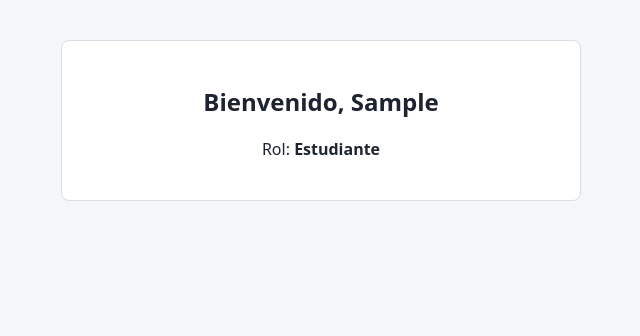
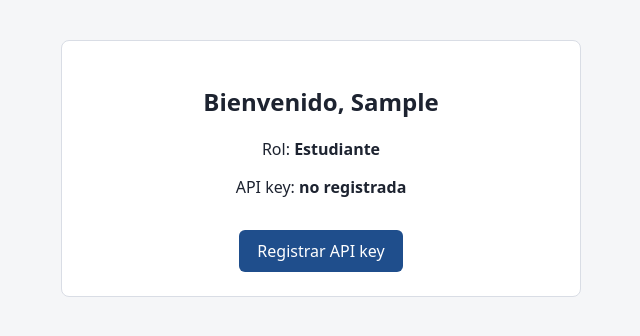
Before and after one commit to susan-cespedes/Agente_IA_revisionDeTrabajosDeGrado, a Django app: page /usuarios/panel/ in a window 1280 px wide. Shown: the part 48-384 px from the top of the page, without its empty margins (319-959 px from the left). Run offline with Django 5.2, Linux system fonts and the light colour scheme; the visitor is signed in with stand-in values (Sample User, id 1); parts of the project's set-up code (start-up, migrations or seed data) failed here and were passed over.

Commit message:
Gestión de usuarios: registro de API key solo en memoria durante la sesión

```diff
--- a/apps/usuarios/services.py
+++ b/apps/usuarios/services.py
@@ -1,9 +1,8 @@
 import re
 
 from django.conf import settings
-
 from .models import Usuario
-
+from django.core.cache import caches
 
 def es_correo_institucional(email):
     """True si el correo pertenece al dominio de la universidad (o a un subdominio)."""
@@ -41,3 +40,45 @@ def obtener_o_crear_usuario(email, nombre="", apellido=""):
         usuario.set_unusable_password()  # nunca entra con contraseña, solo con Google
         usuario.save()
     return usuario
+# --- API key del usuario (solo en memoria, durante la sesión) ---
+
+_keys = caches["api_keys"]
+PREFIJO_KEY_ANTHROPIC = "sk-ant-"
+
+
+def _clave_cache(sesion):
+    """Nombre con el que se guarda la key en la caché: único por sesión."""
+    return f"api_key:{sesion.session_key}"
+
+
+def formato_api_key_valido(api_key):
+    """Revisa que el texto tenga la forma de una API key de Anthropic."""
+    api_key = api_key.strip()
+    return api_key.startswith(PREFIJO_KEY_ANTHROPIC) and len(api_key) > 40 and " " not in api_key
+
+
+def guardar_api_key(sesion, api_key):
+    """Guarda la key en memoria, asociada a la sesión. No toca la base de datos."""
+    api_key = api_key.strip()
+    if not formato_api_key_valido(api_key):
+        raise ValueError("La API key no tiene el formato de una key de Anthropic (debe empezar con sk-ant-).")
+    if sesion.session_key is None:
+        sesion.save()
+    _keys.set(_clave_cache(sesion), api_key)
+
+
+def obtener_api_key(sesion):
+    """Devuelve la key de esta sesión, o None si no hay una o ya venció."""
+    if sesion.session_key is None:
+        return None
+    return _keys.get(_clave_cache(sesion))
+
+
+def tiene_api_key(sesion):
+    return obtener_api_key(sesion) is not None
+
+
+def borrar_api_key(sesion):
+    """Elimina la key de la memoria (se usa al cerrar sesión)."""
+    if sesion.session_key is not None:
+        _keys.delete(_clave_cache(sesion))
--- a/apps/usuarios/urls.py
+++ b/apps/usuarios/urls.py
@@ -10,4 +10,6 @@ urlpatterns = [
     path("google/callback/", views.google_callback, name="google_callback"),
     path("salir/", views.salir, name="salir"),
     path("panel/", views.panel, name="panel"),
+    path("api-key/", views.registrar_api_key, name="api_key"),
+    path("api-key/quitar/", views.quitar_api_key, name="quitar_api_key"),
 ]
--- a/apps/usuarios/views.py
+++ b/apps/usuarios/views.py
@@ -9,6 +9,11 @@ from django.views.decorators.http import require_POST
 
 from .google_oauth import google
 from .services import obtener_o_crear_usuario
+
+from django.views.decorators.debug import sensitive_post_parameters
+
+from .forms import ApiKeyForm
+from .services import borrar_api_key, guardar_api_key, tiene_api_key
 
 
 def ingreso(request):
@@ -56,12 +61,42 @@ def google_callback(request):
 
 @require_POST
 def salir(request):
-    """Cierra la sesión."""
+    """Cierra la sesión y elimina la API key de la memoria."""
+    borrar_api_key(request.session)
     logout(request)
     return redirect("usuarios:ingreso")
 
 
 @login_required
 def panel(request):
-    """Página provisional después del ingreso: muestra quién es y su rol."""
-    return render(request, "usuarios/panel.html")
+    """Página provisional después del ingreso: muestra quién es, su rol y el estado de la API key."""
+    return render(request, "usuarios/panel.html", {
+        "tiene_api_key": tiene_api_key(request.session),
+    })
+
+@sensitive_post_parameters("api_key")
+@login_required
+def registrar_api_key(request):
+    """Muestra el formulario y registra la API key para la sesión."""
+    if request.method == "POST":
+        form = ApiKeyForm(request.POST)
+        if form.is_valid():
+            try:
+                guardar_api_key(request.session, form.cleaned_data["api_key"])
+            except ValueError as error:
+                form.add_error("api_key", str(error))
+            else:
+                messages.success(request, "API key registrada para esta sesión.")
+                return redirect("usuarios:panel")
+    else:
+        form = ApiKeyForm()
+    return render(request, "usuarios/api_key.html", {"form": form})
+
+
+@require_POST
+@login_required
+def quitar_api_key(request):
+    """Permite al usuario eliminar su key antes de salir."""
+    borrar_api_key(request.session)
+    messages.info(request, "Se eliminó la API key de esta sesión.")
+    return redirect("usuarios:panel")
--- a/templates/base.html
+++ b/templates/base.html
@@ -14,7 +14,14 @@
         .tarjeta { background: #fff; border: 1px solid #d9dde5; border-radius: 8px; padding: 24px; text-align: center; }
         .boton { display: inline-block; padding: 10px 18px; background: #1f4e8c; color: #fff;
                  border-radius: 6px; text-decoration: none; }
-        .aviso { padding: 10px 14px; border-radius: 6px; margin-bottom: 16px; background: #fbe9e9; }
+            .aviso { padding: 10px 14px; border-radius: 6px; margin-bottom: 16px; background: #e8eef8; }
+    .aviso-error { background: #fbe9e9; }
+    .aviso-success { background: #e6f4ea; }
+    label { display: block; margin: 16px 0 6px; font-weight: 500; text-align: left; }
+    input { width: 100%; box-sizing: border-box; padding: 10px; border: 1px solid #d9dde5; border-radius: 6px; font: inherit; }
+    .boton { border: 0; cursor: pointer; font: inherit; margin-top: 16px; }
+    .boton.secundario { background: #5b6475; }
+    .error { color: #b3261e; text-align: left; margin: 6px 0 0; }
         .tarjeta h1 { overflow-wrap: anywhere; }
     </style>
 </head>
@@ -31,7 +38,7 @@
 
 <main class="contenido">
     {% for mensaje in messages %}
-    <div class="aviso">{{ mensaje }}</div>
+    <div class="aviso aviso-{{ mensaje.tags }}">{{ mensaje }}</div>
     {% endfor %}
     {% block contenido %}{% endblock %}
 </main>
--- a/templates/usuarios/panel.html
+++ b/templates/usuarios/panel.html
@@ -4,5 +4,16 @@
 <section class="tarjeta">
     <h1>Bienvenido, {{ user.first_name|default:user.email }}</h1>
     <p>Rol: <strong>{{ user.get_rol_display }}</strong></p>
+
+    {% if tiene_api_key %}
+    <p>API key: <strong>registrada para esta sesión</strong></p>
+    <form method="post" action="{% url 'usuarios:quitar_api_key' %}">
+        {% csrf_token %}
+        <button class="boton secundario" type="submit">Quitar API key</button>
+    </form>
+    {% else %}
+    <p>API key: <strong>no registrada</strong></p>
+    <a class="boton" href="{% url 'usuarios:api_key' %}">Registrar API key</a>
+    {% endif %}
 </section>
 {% endblock %}
```
Also changed, not shown: apps/usuarios/forms.py (added, +12 -0 lines), apps/usuarios/tests.py (+79 -2 lines), revisor/settings.py (+13 -0 lines), templates/usuarios/api_key.html (added, +19 -0 lines).
